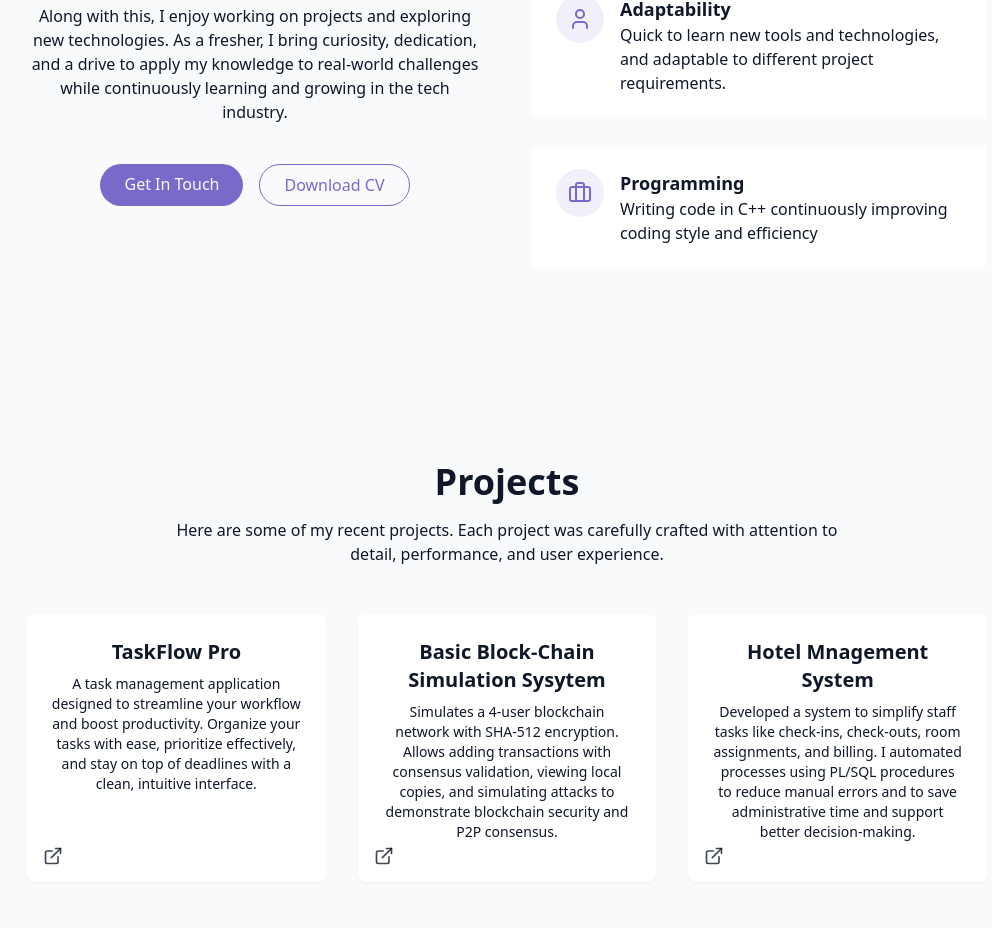
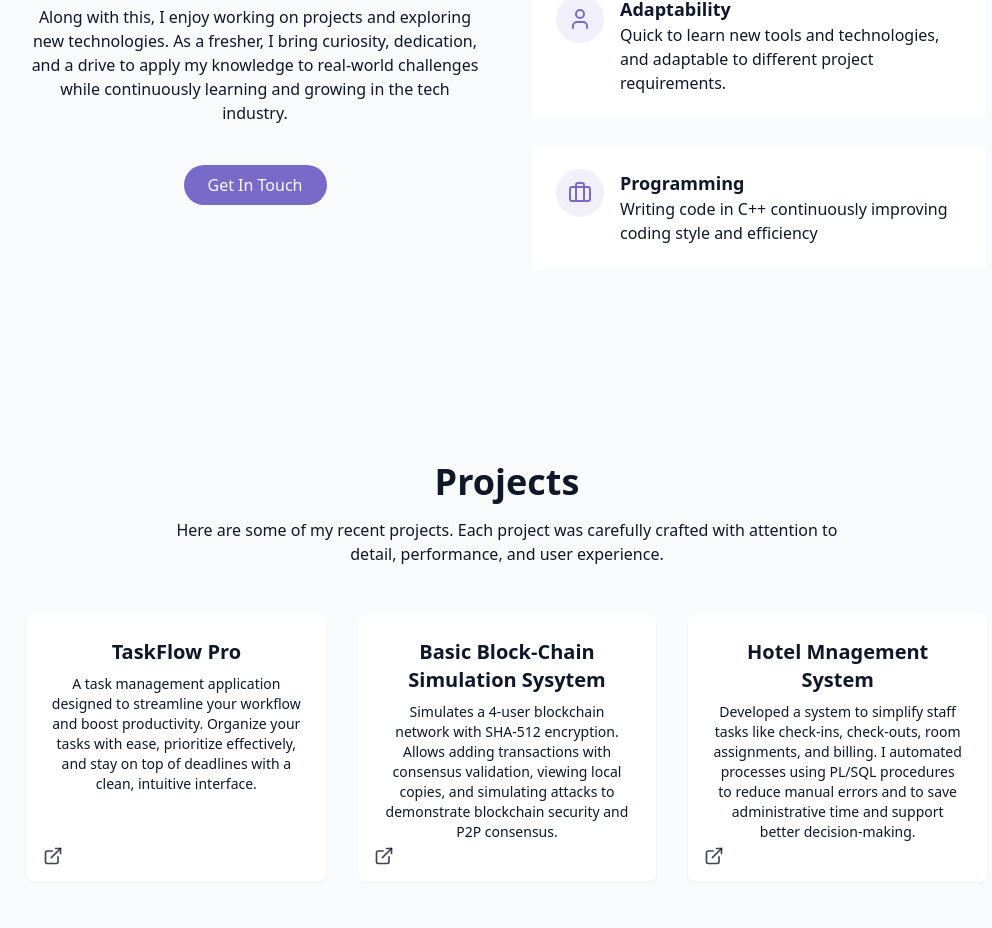
Before and after one commit to Hiteshk81/Portfolio-React-Tailwind, a React (Vite) app: page / in a window 1280 px wide. Shown: the part 1188-2116 px from the top of the page, without its empty margins (133-1125 px from the left). Built offline with nearby package versions, Linux system fonts and the light colour scheme.

Commit message:
Update AboutSection.jsx

```diff
--- a/src/Component/AboutSection.jsx
+++ b/src/Component/AboutSection.jsx
@@ -24,13 +24,6 @@
               <a href="#contact" className="cosmic-button">
                 {" "}
                 Get In Touch
-              </a>
-
-              <a
-                href=""
-                className="px-6 py-2 rounded-full border border-primary text-primary hover:bg-primary/10 transition-colors duration-300"
-              >
-                Download CV
               </a>
             </div>
           </div>
```
